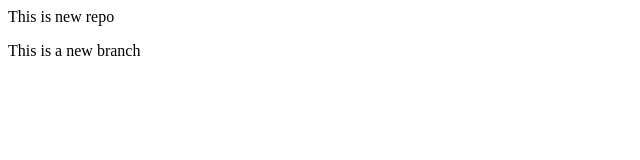
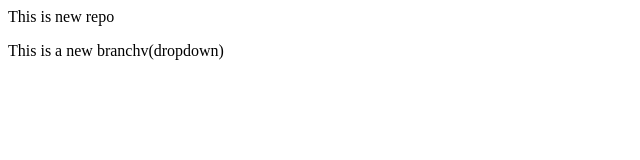
Before and after one commit to Umesh-Saunshi/localrepo, a plain HTML site: page index.html in a window 1280 px wide. Shown: the full height of the page, 0-640 px from the left. Drawn offline with Linux system fonts and the light colour scheme.

Commit message:
Add both feature

```diff
--- a/index.html
+++ b/index.html
@@ -1,2 +1,2 @@
 <p>This is new repo</p>
-<p> This is a new branch</p>
+<p> This is a new branchv(dropdown)</p>
```
